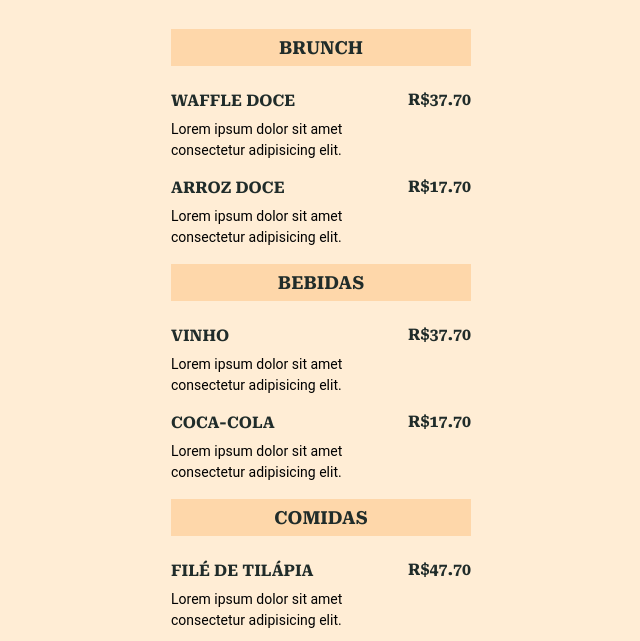
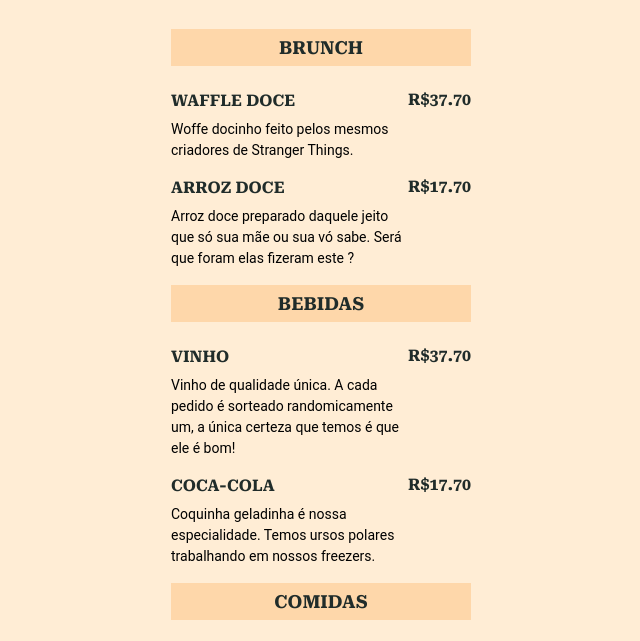
Before and after one commit to wedi0/Maratona-explore-3, a plain HTML site: page index.html in a window 1280 px wide. Shown: the part 98-739 px from the top of the page, without its empty margins (319-959 px from the left). Drawn offline with Linux system fonts and the light colour scheme.

Commit message:
Atualização da descrição

```diff
--- a/index.html
+++ b/index.html
@@ -28,7 +28,7 @@
            <div class = "details">
              <h3> Waffle Doce </h3>
               <p class = "description">
-                Lorem ipsum dolor sit amet consectetur adipisicing elit.
+                Woffe docinho feito pelos mesmos criadores de Stranger Things.
               </p>
 
            </div>
@@ -46,7 +46,7 @@
            <div class = "details">
              <h3> Arroz Doce </h3>
               <p class = "description">
-                Lorem ipsum dolor sit amet consectetur adipisicing elit.
+                Arroz doce preparado daquele jeito que só sua mãe ou sua vó sabe. Será que foram elas fizeram este ?
               </p>
 
            </div>
@@ -70,7 +70,7 @@
            <div class = "details">
              <h3> Vinho </h3>
               <p class = "description">
-                Lorem ipsum dolor sit amet consectetur adipisicing elit.
+                Vinho de qualidade única. A cada pedido é sorteado randomicamente um, a única certeza que temos é que ele é bom!
               </p>
 
            </div>
@@ -88,7 +88,7 @@
            <div class = "details">
              <h3> Coca-Cola </h3>
               <p class = "description">
-                Lorem ipsum dolor sit amet consectetur adipisicing elit.
+                Coquinha geladinha é nossa especialidade. Temos ursos polares trabalhando em nossos freezers.
               </p>
 
            </div>
@@ -112,7 +112,7 @@
            <div class = "details">
              <h3> Filé de tilápia </h3>
               <p class = "description">
-                Lorem ipsum dolor sit amet consectetur adipisicing elit.
+                Aquele filézinho de tilápia com maionese da casa que dá até vontade ficar na beira de um rio e pescar.
               </p>
 
            </div>
@@ -130,7 +130,7 @@
            <div class = "details">
              <h3> Filé mignon </h3>
               <p class = "description">
-                Lorem ipsum dolor sit amet consectetur adipisicing elit.
+                Caso seu paladar seja requentado, temos esta exelente opção. Este filé é incrível!
               </p>
 
            </div>
```
